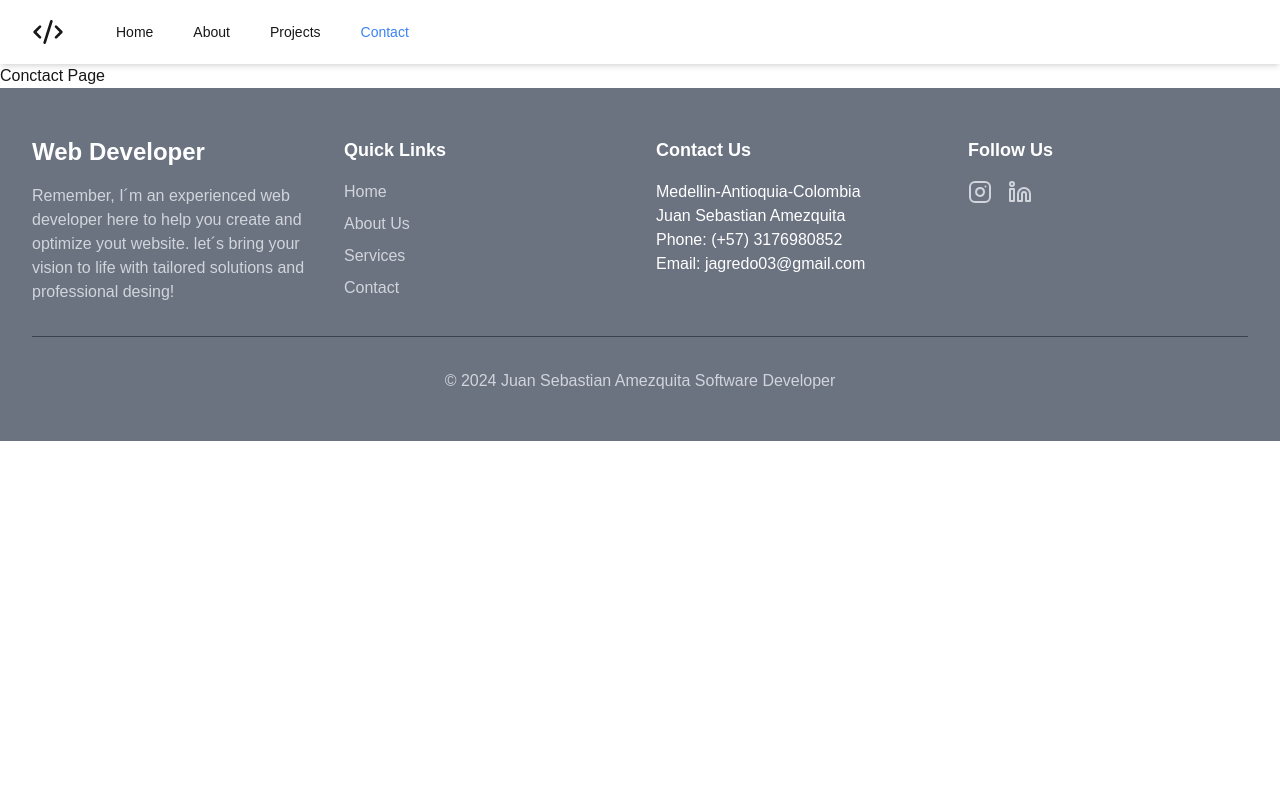
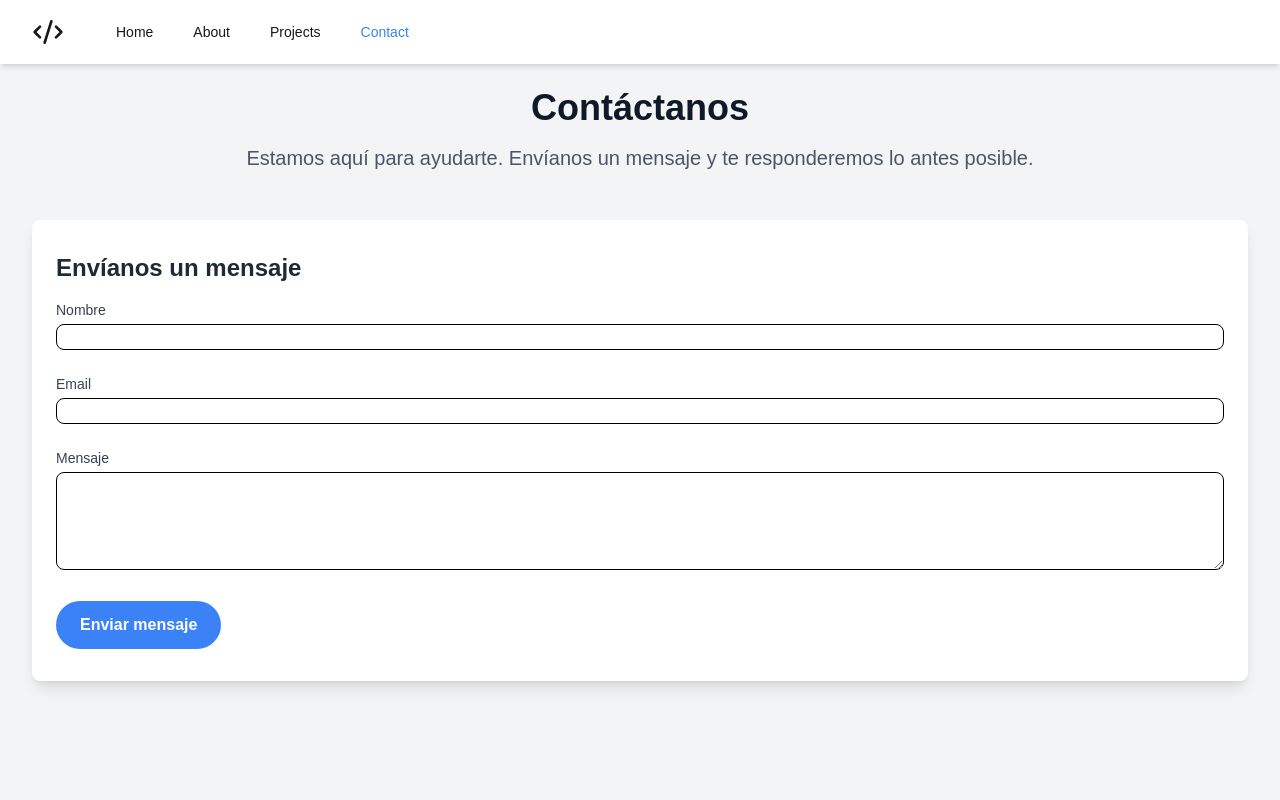
Before and after one commit to JuanAmezquitaAgredo/MyPortfolio, a Next.js app: page /contact in a window 1280 px wide. Shown: the top 800 px of the page. Built offline with nearby package versions, Linux system fonts and the light colour scheme.

Commit message:
add contact page

```diff
--- a/src/app/(seccions)/about/page.tsx
+++ b/src/app/(seccions)/about/page.tsx
@@ -1,5 +1,6 @@
 import Image from "next/image";
 import { Code, Database, Server, Globe, Cpu, Zap, Github, Linkedin, Twitter } from "lucide-react";
+import Link from "next/link";
 
 interface ISkillCard {
     title: string,
@@ -9,7 +10,7 @@ interface ISkillCard {
 
 export default function AboutUs() {
     return (
-        <div className="min-h-screen bg-gradient-to-br from-gray-900 to-gray-800 text-white py-12 px-4 sm:px-6 lg:px-8">
+        <div className="mt-10 min-h-screen bg-gradient-to-br from-gray-900 to-gray-800 text-white py-12 px-4 sm:px-6 lg:px-8">
             <div className="max-w-5xl mx-auto">
                 <div className="text-center mb-16">
                     <h1 className="text-4xl md:text-6xl font-extrabold mb-4">Juan Sebastian Amezquita</h1>
@@ -57,6 +58,14 @@ export default function AboutUs() {
                         <SkillCard icon={<Zap className="h-8 w-8" />} title="DevOps" description="Docker, Kubernetes, CI/CD" />
                     </div>
                 </div>
+                <div className="w-1/2 mx-auto">
+                    <p className="flex justify-center"><strong>Check out my projects</strong></p>
+                    <Link href="/projects" className="flex justify-center">
+                        <button className="w-1/2 mx-auto bg-[#3B82F6] text-white px-6 py-3 rounded-full font-semibold hover:bg-blue-700 transition duration-300">
+                            Projects...
+                        </button>
+                    </Link>
+                </div>
             </div>
         </div>
     )
--- a/src/app/(seccions)/contact/page.tsx
+++ b/src/app/(seccions)/contact/page.tsx
@@ -1,7 +1,84 @@
-import React from 'react'
+'use client'
 
-export default function ContactPage() {
+import { useState } from 'react'
+import { Mail, Phone, MapPin } from 'lucide-react'
+
+export default function Contact() {
+  const [name, setName] = useState('')
+  const [email, setEmail] = useState('')
+  const [message, setMessage] = useState('')
+
+  const handleSubmit = async (e: React.FormEvent) => {
+    e.preventDefault()
+    setName('')
+    setEmail('')
+    setMessage('')
+  }
+
   return (
-    <div>Conctact Page</div>
+    <div className="mt-10 min-h-screen bg-gray-100 py-12 px-4 sm:px-6 lg:px-8">
+      <div className="w-full mx-auto">
+        <div className="text-center">
+          <h1 className="text-3xl font-extrabold text-gray-900 sm:text-4xl">
+            Contáctanos
+          </h1>
+          <p className="mt-4 text-xl text-gray-600">
+            Estamos aquí para ayudarte. Envíanos un mensaje y te responderemos lo antes posible.
+          </p>
+        </div>
+
+        <div className="mt-12 w-full grid grid-cols-1 gap-8 sm:grid-cols-1">
+          <div className="w-full bg-white shadow-lg rounded-lg overflow-hidden">
+            <div className="px-6 py-8">
+              <h2 className="text-2xl font-bold text-gray-800 mb-4">Envíanos un mensaje</h2>
+              <form onSubmit={handleSubmit} className="space-y-6">
+                <div>
+                  <label htmlFor="name" className="block text-sm font-medium text-gray-700">
+                    Nombre
+                  </label>
+                  <input
+                    type="text"
+                    id="name"
+                    value={name}
+                    onChange={(e) => setName(e.target.value)}
+                    required
+                    className="mt-1 w-full border border-black rounded-lg focus:right-2"
+                  />
+                </div>
+                <div>
+                  <label htmlFor="email" className="block text-sm font-medium text-gray-700">
+                    Email
+                  </label>
+                  <input
+                    type="email"
+                    id="email"
+                    value={email}
+                    onChange={(e) => setEmail(e.target.value)}
+                    required
+                    className="mt-1 w-full border border-black rounded-lg focus:right-2"
+                  />
+                </div>
+                <div>
+                  <label htmlFor="message" className="block text-sm font-medium text-gray-700 ">
+                    Mensaje
+                  </label>
+                  <textarea
+                    id="message"
+                    rows={4}
+                    value={message}
+                    onChange={(e) => setMessage(e.target.value)}
+                    required
+                    className="mt-1 w-full border border-black rounded-lg focus:right-2"
+                  />
+                </div>
+                <button type="submit" className="flex justify-center bg-[#3B82F6] text-white px-6 py-3 rounded-full font-semibold hover:bg-blue-700 transition duration-300">
+                  Enviar mensaje
+                </button>
+              </form>
+            </div>
+          </div>
+        </div>
+      </div>
+    </div>
   )
 }
--- a/src/app/page.tsx
+++ b/src/app/page.tsx
@@ -1,5 +1,9 @@
-import { redirect } from "next/navigation";
+import HomeComponent from "@/components/home/home";
 
 export default function Home() {
-  redirect("/about");
+  return (
+    <>
+    <HomeComponent/>
+    </>
+  );
 }
--- /dev/null
+++ b/src/components/home/home.tsx
@@ -0,0 +1,47 @@
+import Image from "next/image";
+import Link from "next/link";
+
+export default function HomeComponent() {
+    return (
+        <div className="min-h-screen flex items-center justify-center relative overflow-hidden">
+            <div className="absolute inset-0 z-0">
+                <Image
+                    src="/images/backHome.jpg"
+                    alt="Fondo de computadoras"
+                    layout="fill"
+                    objectFit="cover"
+                    quality={100}
+                />
+                <div className="absolute inset-0 bg-black opacity-50"></div>
+            </div>
+            <div className="z-10 bg-white bg-opacity-80 p-1 rounded-lg shadow-2xl max-w-4xl w-full mx-4 flex flex-col md:flex-row items-center">
+                <div className="md:w-1/2 mb-6 md:mb-0 md:mr-8">
+                    <Image
+                        src="/images/profile_juan.png"
+                        alt="Tu nombre"
+                        width={350}
+                        height={350}
+                        className="rounded-full shadow-lg"
+                    />
+                </div>
+                <div className="md:w-1/2 text-center md:text-left">
+                    <h1 className="text-4xl md:text-5xl font-bold text-gray-800 mb-4">
+                        Juan Sebastian Amezquita
+                    </h1>
+                    <p className="text-xl text-gray-600 mb-6">
+                        Software Developer
+                    </p>
+                    <p className="text-gray-700 mb-8">
+                        Passionate about creating innovative and efficient solutions.
+                        Specialized in web development and mobile applications.
+                    </p>
+                         <Link href="/about">
+                        <button className="bg-[#3B82F6] text-white px-6 py-3 rounded-full font-semibold hover:bg-blue-700 transition duration-300">
+                            Start
+                        </button>
+                    </Link>
+                </div>
+            </div>
+        </div>
+    );
+}
--- a/src/components/navbar/navbar.tsx
+++ b/src/components/navbar/navbar.tsx
@@ -15,7 +15,7 @@ export default function Navbar() {
   }
 
   return (
-    <nav className="bg-white shadow-md">
+    <nav className="fixed top-0 left-0 right-0 bg-white shadow-md z-50">
       <div className="max-w-7xl mx-auto px-4 sm:px-6 lg:px-8">
         <div className="flex items-center justify-between h-16">
           <div className="flex items-center">
```
Also changed, not shown: public/images/backHom.jpg (added), public/images/backHome.jpg (added).
